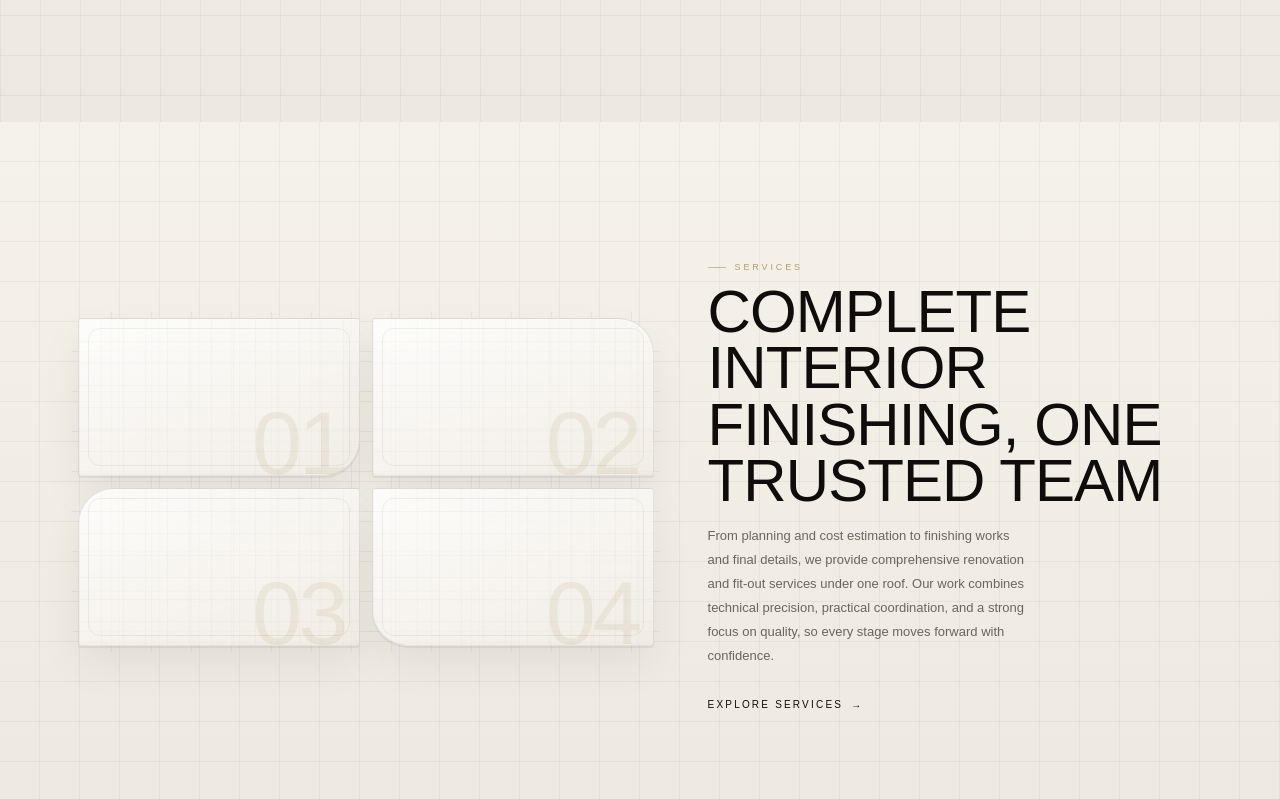
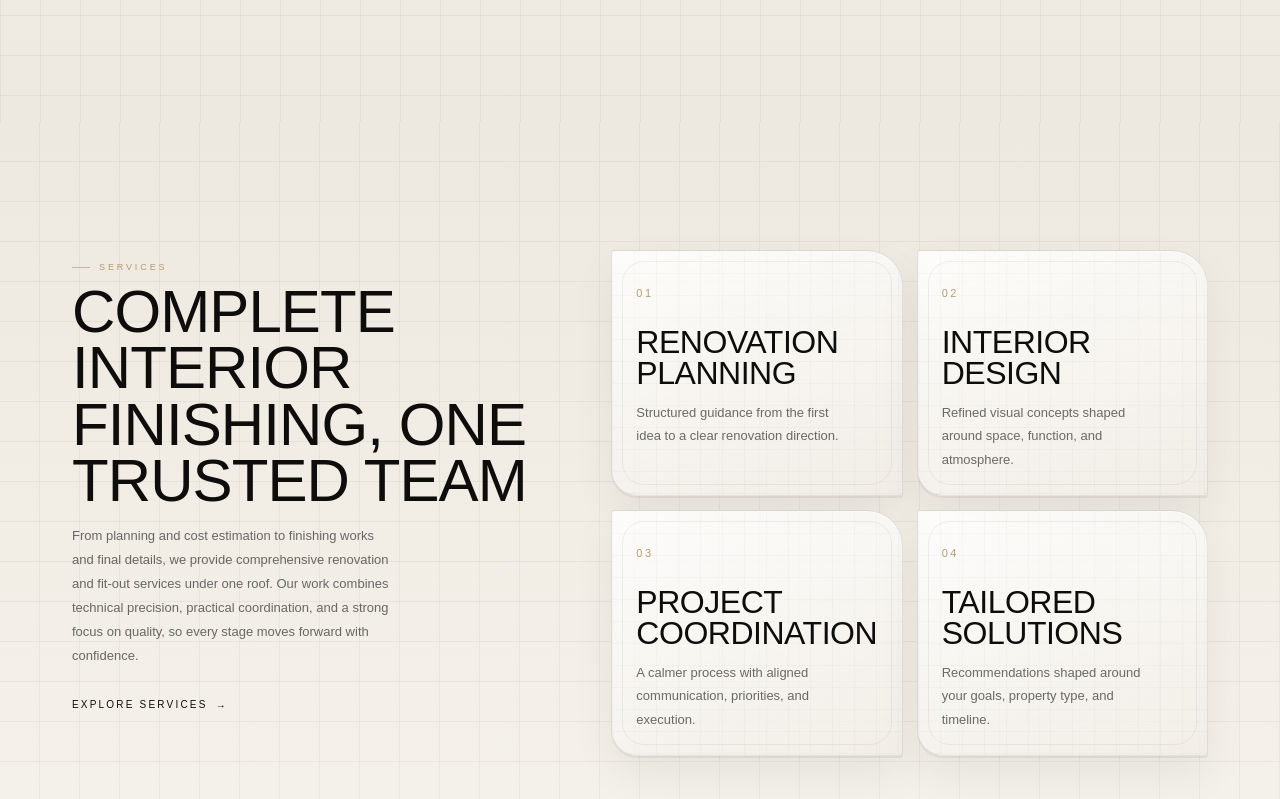
Before and after one commit to romanasolovan/prosto-remont, a Next.js app: page /en in a window 1280 px wide. Shown: the part 4460-5259 px from the top of the page. Built offline with nearby package versions, Linux system fonts and the light colour scheme.

Commit message:
extract and upgrade services preview

```diff
--- a/app/[locale]/page.tsx
+++ b/app/[locale]/page.tsx
@@ -6,6 +6,7 @@ import HomeHero from "@/components/home/HomeHero/HomeHero";
 import WhyChooseUs from "@/components/home/WhyChooseUs/WhyChooseUs";
 import ClientOpinionsPreview from "@/components/home/ClientOpinionsPreview/ClientOpinionsPreview";
 import QuoteHighlight from "@/components/home/QuoteHighlight/QuoteHighlight";
+import ServicesPreview from "@/components/home/ServicesPreview/ServicesPreview";
 
 export default function Home() {
   const t = useTranslations("home");
@@ -18,43 +19,7 @@ export default function Home() {
       <WhyChooseUs />
       <ClientOpinionsPreview />
       <QuoteHighlight />
-
-      <section className={styles.previewSection} id="services">
-        <div className="container">
-          <div className={`${styles.previewRow} ${styles.reverseRow}`}>
-            <div className={styles.servicesBoard} aria-hidden="true">
-              <div className={styles.serviceMiniCard}>
-                <span className={styles.cardNumber}>01</span>
-              </div>
-              <div className={styles.serviceMiniCard}>
-                <span className={styles.cardNumber}>02</span>
-              </div>
-              <div className={styles.serviceMiniCard}>
-                <span className={styles.cardNumber}>03</span>
-              </div>
-              <div className={styles.serviceMiniCard}>
-                <span className={styles.cardNumber}>04</span>
-              </div>
-            </div>
-
-            <div className={styles.previewText}>
-              <span className={styles.sectionLabel}>
-                {t("labels.services")}
-              </span>
-              <h2 className={styles.sectionTitle}>{t("services.title")}</h2>
-              <p className={styles.sectionDescription}>
-                {t("services.description")}
-              </p>
-              <Link href="/services" className={styles.sectionLink}>
-                {tCommon("exploreServices")}
-                <span className={styles.linkArrow} aria-hidden="true">
-                  →
-                </span>
-              </Link>
-            </div>
-          </div>
-        </div>
-      </section>
+      <ServicesPreview />
 
       <section className={styles.previewSection} id="projects">
         <div className="container">
--- a/components/home/ServicesPreview/ServicesPreview.module.css
+++ b/components/home/ServicesPreview/ServicesPreview.module.css
@@ -0,0 +1,225 @@
+.servicesPreview {
+  --ink: #0e0d0b;
+  --ink-60: rgba(14, 13, 11, 0.6);
+  --ink-20: rgba(14, 13, 11, 0.2);
+  --ink-10: rgba(14, 13, 11, 0.1);
+  --ink-06: rgba(14, 13, 11, 0.06);
+  --grid: rgba(14, 13, 11, 0.048);
+  --paper: #f5f2eb;
+  --paper-2: #ede9e0;
+  --sand: #b89a70;
+  --r-sm: 3px;
+  --r-lg: 26px;
+  --r-xl: 36px;
+  --panel-light: linear-gradient(
+    160deg,
+    rgba(255, 255, 255, 0.85) 0%,
+    rgba(241, 237, 230, 0.7) 100%
+  );
+  --shadow-light:
+    0 2px 0 rgba(14, 13, 11, 0.06), 0 18px 44px rgba(14, 13, 11, 0.06),
+    inset 0 1px 0 rgba(255, 255, 255, 0.8);
+
+  position: relative;
+  overflow: hidden;
+  padding: clamp(68px, 10vw, 140px) 0;
+  background:
+    linear-gradient(var(--grid) 1px, transparent 1px),
+    linear-gradient(90deg, var(--grid) 1px, transparent 1px),
+    linear-gradient(180deg, var(--paper-2) 0%, var(--paper) 100%);
+  background-size:
+    40px 40px,
+    40px 40px,
+    auto;
+  background-position:
+    -1px -1px,
+    -1px -1px,
+    0 0;
+}
+
+.inner {
+  display: grid;
+  gap: clamp(28px, 5vw, 48px);
+}
+
+.content {
+  max-width: 580px;
+}
+
+.label {
+  display: inline-flex;
+  align-items: center;
+  gap: 9px;
+  margin-bottom: 10px;
+  font-family: "Barlow Condensed", sans-serif;
+  font-size: 9px;
+  font-weight: 500;
+  letter-spacing: 0.32em;
+  text-transform: uppercase;
+  color: var(--sand);
+}
+
+.label::before {
+  content: "";
+  display: block;
+  width: 18px;
+  height: 1px;
+  flex-shrink: 0;
+  background: var(--sand);
+  opacity: 0.65;
+}
+
+.title {
+  margin: 0 0 14px;
+  font-family: "Barlow Condensed", sans-serif;
+  font-size: clamp(30px, 4.8vw, 60px);
+  font-weight: 300;
+  line-height: 0.94;
+  letter-spacing: -0.015em;
+  text-transform: uppercase;
+  text-wrap: balance;
+  color: var(--ink);
+}
+
+.description {
+  max-width: 44ch;
+  margin: 0 0 22px;
+  font-family: "Barlow", sans-serif;
+  font-size: clamp(13px, 1vw, 15px);
+  font-weight: 300;
+  line-height: 1.85;
+  color: var(--ink-60);
+}
+
+.link {
+  display: inline-flex;
+  align-items: center;
+  gap: 8px;
+  text-decoration: none;
+  font-family: "Barlow Condensed", sans-serif;
+  font-size: 10px;
+  font-weight: 500;
+  letter-spacing: 0.22em;
+  text-transform: uppercase;
+  color: var(--ink);
+  transition:
+    gap 220ms ease,
+    color 200ms ease;
+}
+
+.link:hover {
+  gap: 14px;
+}
+
+.linkArrow {
+  display: inline-block;
+  transition: transform 220ms ease;
+}
+
+.link:hover .linkArrow {
+  transform: translateX(3px);
+}
+
+.grid {
+  display: grid;
+  grid-template-columns: 1fr;
+  gap: 14px;
+}
+
+.card {
+  position: relative;
+  overflow: hidden;
+  min-height: 200px;
+  padding: 24px 22px 22px;
+  border: 0.5px solid var(--ink-10);
+  border-radius: var(--r-sm) var(--r-xl) var(--r-sm) var(--r-lg);
+  background: var(--panel-light);
+  box-shadow: var(--shadow-light);
+  transition:
+    border-color 250ms ease,
+    transform 320ms cubic-bezier(0.22, 1, 0.36, 1);
+}
+
+.card::before {
+  content: "";
+  position: absolute;
+  inset: 10px;
+  border: 0.5px solid var(--ink-06);
+  border-radius: calc(var(--r-lg) - 4px);
+  pointer-events: none;
+}
+
+.card::after {
+  content: "";
+  position: absolute;
+  inset: 0;
+  opacity: 0.45;
+  pointer-events: none;
+  background-image:
+    linear-gradient(var(--grid) 1px, transparent 1px),
+    linear-gradient(90deg, var(--grid) 1px, transparent 1px);
+  background-size: 22px 22px;
+}
+
+.cardNumber {
+  position: relative;
+  z-index: 1;
+  display: inline-block;
+  margin-bottom: 26px;
+  font-family: "Barlow Condensed", sans-serif;
+  font-size: 11px;
+  font-weight: 500;
+  letter-spacing: 0.22em;
+  text-transform: uppercase;
+  color: var(--sand);
+}
+
+.cardTitle {
+  position: relative;
+  z-index: 1;
+  max-width: 12ch;
+  margin: 0 0 12px;
+  font-family: "Barlow Condensed", sans-serif;
+  font-size: clamp(22px, 2.6vw, 32px);
+  font-weight: 300;
+  line-height: 0.96;
+  letter-spacing: -0.015em;
+  text-transform: uppercase;
+  color: var(--ink);
+}
+
+.cardDescription {
+  position: relative;
+  z-index: 1;
+  max-width: 30ch;
+  margin: 0;
+  font-family: "Barlow", sans-serif;
+  font-size: clamp(13px, 1vw, 14px);
+  font-weight: 300;
+  line-height: 1.8;
+  color: var(--ink-60);
+}
+
+@media (min-width: 900px) {
+  .inner {
+    grid-template-columns: minmax(280px, 0.9fr) minmax(0, 1.1fr);
+    align-items: start;
+    gap: clamp(32px, 4vw, 52px);
+  }
+
+  .grid {
+    grid-template-columns: repeat(2, minmax(0, 1fr));
+  }
+
+  .card {
+    min-height: 220px;
+    padding: 28px 24px 24px;
+  }
+}
+
+@media (hover: hover) {
+  .card:hover {
+    border-color: var(--ink-20);
+    transform: translateY(-4px);
+  }
+}
--- a/components/home/ServicesPreview/ServicesPreview.tsx
+++ b/components/home/ServicesPreview/ServicesPreview.tsx
@@ -0,0 +1,66 @@
+import { useTranslations } from "next-intl";
+import { Link } from "@/navigation";
+import styles from "./ServicesPreview.module.css";
+
+export default function ServicesPreview() {
+  const t = useTranslations("home");
+  const tCommon = useTranslations("common");
+
+  const services = [
+    {
+      number: "01",
+      title: "Renovation Planning",
+      description:
+        "Structured guidance from the first idea to a clear renovation direction.",
+    },
+    {
+      number: "02",
+      title: "Interior Design",
+      description:
+        "Refined visual concepts shaped around space, function, and atmosphere.",
+    },
+    {
+      number: "03",
+      title: "Project Coordination",
+      description:
+        "A calmer process with aligned communication, priorities, and execution.",
+    },
+    {
+      number: "04",
+      title: "Tailored Solutions",
+      description:
+        "Recommendations shaped around your goals, property type, and timeline.",
+    },
+  ];
+
+  return (
+    <section className={styles.servicesPreview} id="services">
+      <div className="container">
+        <div className={styles.inner}>
+          <div className={styles.content}>
+            <span className={styles.label}>{t("labels.services")}</span>
+            <h2 className={styles.title}>{t("services.title")}</h2>
+            <p className={styles.description}>{t("services.description")}</p>
+
+            <Link href="/services" className={styles.link}>
+              {tCommon("exploreServices")}
+              <span className={styles.linkArrow} aria-hidden="true">
+                →
+              </span>
+            </Link>
+          </div>
+
+          <div className={styles.grid} aria-hidden="true">
+            {services.map((service) => (
+              <article key={service.number} className={styles.card}>
+                <span className={styles.cardNumber}>{service.number}</span>
+                <h3 className={styles.cardTitle}>{service.title}</h3>
+                <p className={styles.cardDescription}>{service.description}</p>
+              </article>
+            ))}
+          </div>
+        </div>
+      </div>
+    </section>
+  );
+}
```
